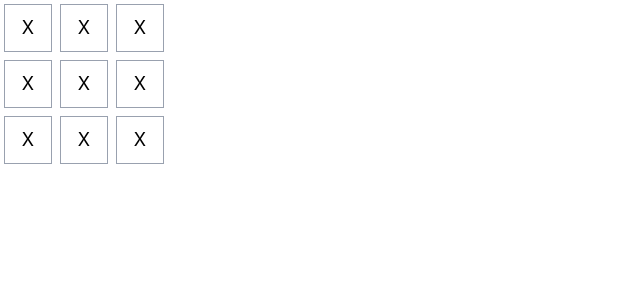
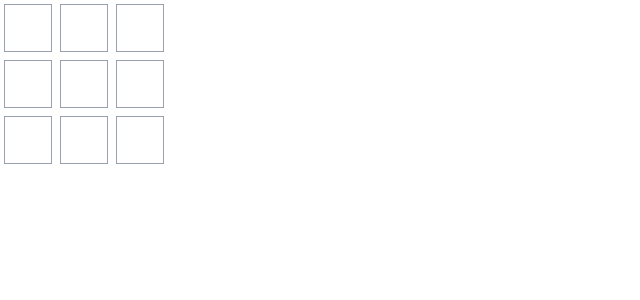
Before and after one commit to yakubbhuiyan05/tic-tac-toe, a React (Vite) app: page / in a window 1280 px wide. Shown: the top 300 px of the page, without its empty margins (0-640 px from the left). Built offline with nearby package versions, Linux system fonts and the light colour scheme.

Commit message:
Complete tic tac toe bard functionality expect shout winner

```diff
--- a/src/App.jsx
+++ b/src/App.jsx
@@ -5,31 +5,53 @@
   -> History
 */
 
-function Square() {
+import { useState } from "react";
+
+function Square({ value, onSquareClick }) {
   return (
-    <button className="bg-white border border-gray-400 h-12 w-12 m-1 leading-9 text-lg">
-      X
+    <button
+      className="bg-white border border-gray-400 h-12 w-12 m-1 leading-9 text-lg"
+      onClick={onSquareClick}
+    >
+      {value}
     </button>
   );
 }
 
 export default function Board() {
+  const [squares, setSquares] = useState(Array(9).fill(null));
+  const [xIsNext, setXIsNext] = useState(true);
+
+  function handClick(i) {
+    if (squares[i]) {
+      return;
+    }
+    const nextSquare = squares.slice();
+    if (xIsNext) {
+      nextSquare[i] = "X";
+    } else {
+      nextSquare[i] = "O";
+    }
+    setSquares(nextSquare);
+    setXIsNext(!xIsNext);
+  }
+
   return (
     <>
-      <div>
-        <Square />
-        <Square />
-        <Square />
+      <div className="flex">
+        <Square value={squares[0]} onSquareClick={() => handClick(0)} />
+        <Square value={squares[1]} onSquareClick={() => handClick(1)} />
+        <Square value={squares[2]} onSquareClick={() => handClick(2)} />
       </div>
-      <div>
-        <Square />
-        <Square />
-        <Square />
+      <div className="flex">
+        <Square value={squares[3]} onSquareClick={() => handClick(3)} />
+        <Square value={squares[4]} onSquareClick={() => handClick(4)} />
+        <Square value={squares[5]} onSquareClick={() => handClick(5)} />
       </div>
-      <div>
-        <Square />
-        <Square />
-        <Square />
+      <div className="flex">
+        <Square value={squares[6]} onSquareClick={() => handClick(6)} />
+        <Square value={squares[7]} onSquareClick={() => handClick(7)} />
+        <Square value={squares[8]} onSquareClick={() => handClick(8)} />
       </div>
     </>
   );
```
